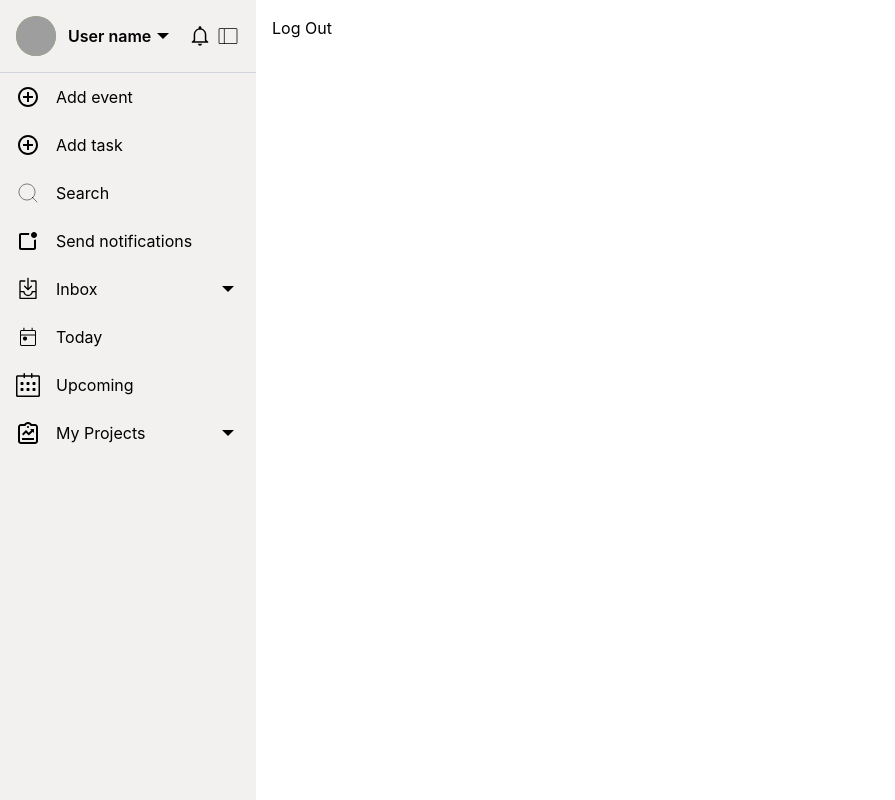
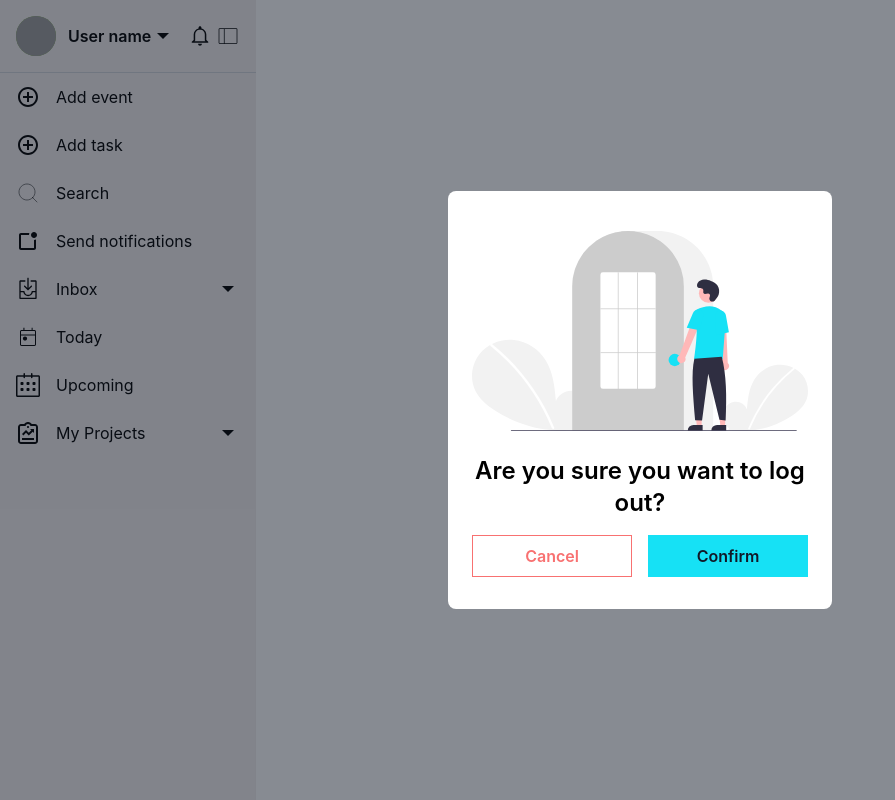
Before and after one commit to kingieX/timeless-event, a React (Vite) app: page /dashboard/log-out in a window 1280 px wide. Shown: the whole page, without its empty margins (0-895 px from the left). Built offline with nearby package versions, Linux system fonts and the light colour scheme; grey boxes are pictures that could not be loaded.

Commit message:
new update: completed all features for the add Logout page

```diff
--- a/src/pages/userMenuPages/LogOut.jsx
+++ b/src/pages/userMenuPages/LogOut.jsx
@@ -1,7 +1,72 @@
-import React from 'react';
+/* eslint-disable react/prop-types */
+import { useEffect, useState } from 'react';
+import { useNavigate } from 'react-router-dom';
+import LogoutImage from '/image/logout.svg';
 
-const LogOut = () => {
-  return <div>Log Out</div>;
+// Reusable Modal Component
+const Modal = ({ show, onClose, onConfirm }) => {
+  if (!show) return null;
+
+  return (
+    <div className="fixed inset-0 bg-black bg-opacity-50 flex items-center justify-center z-50">
+      <div className="bg-white rounded-lg p-6 lg:w-96 text-center mx-8 py-8">
+        <img
+          src={LogoutImage}
+          alt="Logout Icon"
+          className="mx-auto mb-4 py-2"
+        />
+        <h2 className="lg:text-2xl lg:font-semibold mb-4">
+          Are you sure you want to log out?
+        </h2>
+        <div className="flex justify-around gap-4">
+          <button
+            className="lg:w-1/2 w-full border border-red-400 text-red-400 font-semibold py-2 px-4 hover:bg-red-400 hover:text-white transition duration-300"
+            onClick={onClose}
+          >
+            Cancel
+          </button>
+          <button
+            className="lg:w-1/2 w-full bg-primary text-black font-semibold py-2 px-4 hover:bg-transparent hover:border hover:border-primary hover:text-primary transition duration-300"
+            onClick={onConfirm}
+          >
+            Confirm
+          </button>
+        </div>
+      </div>
+    </div>
+  );
 };
 
-export default LogOut;
+// Logout Page Component
+const Logout = () => {
+  const [showModal, setShowModal] = useState(false);
+  const navigate = useNavigate();
+
+  useEffect(() => {
+    // Show the modal when the component mounts
+    setShowModal(true);
+  }, []);
+
+  const handleCancel = () => {
+    setShowModal(false);
+    navigate('/dashboard'); // Redirect to the dashboard or any other page
+  };
+
+  const handleConfirm = () => {
+    // Implement the logout logic here
+    console.log('User logged out');
+    navigate('/');
+  };
+
+  return (
+    <div>
+      <Modal
+        show={showModal}
+        onClose={handleCancel}
+        onConfirm={handleConfirm}
+      />
+    </div>
+  );
+};
+
+export default Logout;
```
Also changed, not shown: public/image/logout.svg (added).
